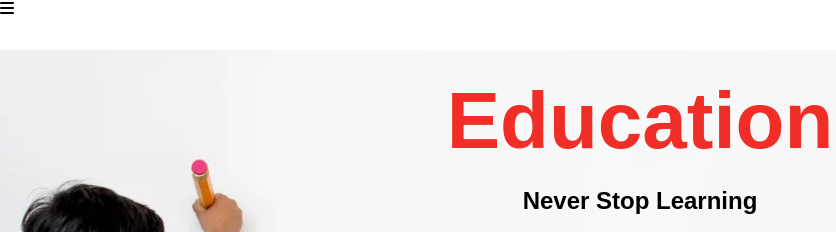
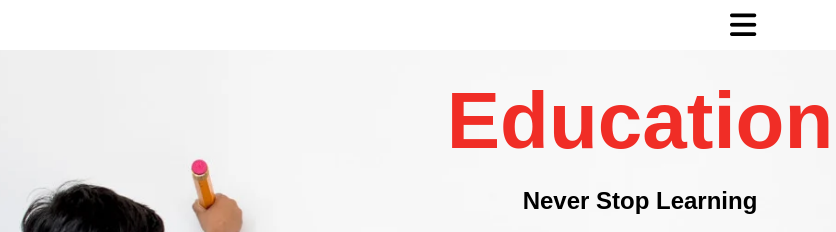
Before and after one commit to vardhan2004/CapstoneProject_1, a plain HTML site: page Capstoneproject1/Education_task(22)/index.html in a window 1280 px wide. Shown: the top 232 px of the page, 0-836 px from the left. Drawn offline with Linux system fonts and the light colour scheme.

Commit message:
Update ex.css

```diff
--- a/Capstoneproject1/Education_task(22)/css/ex.css
+++ b/Capstoneproject1/Education_task(22)/css/ex.css
@@ -5,6 +5,7 @@
 }
 #he1{
 	height: 50px;
+/*	position:fixed;*/
 }
 .page1{
 	height: 700px;
@@ -568,3 +569,7 @@ footer{
 	font-family: sans-serif;
 	text-align: center;
 }
+#ic{
+	font-size: 30px;
+	margin:10px 0px 0px 730px ;
+}
```
